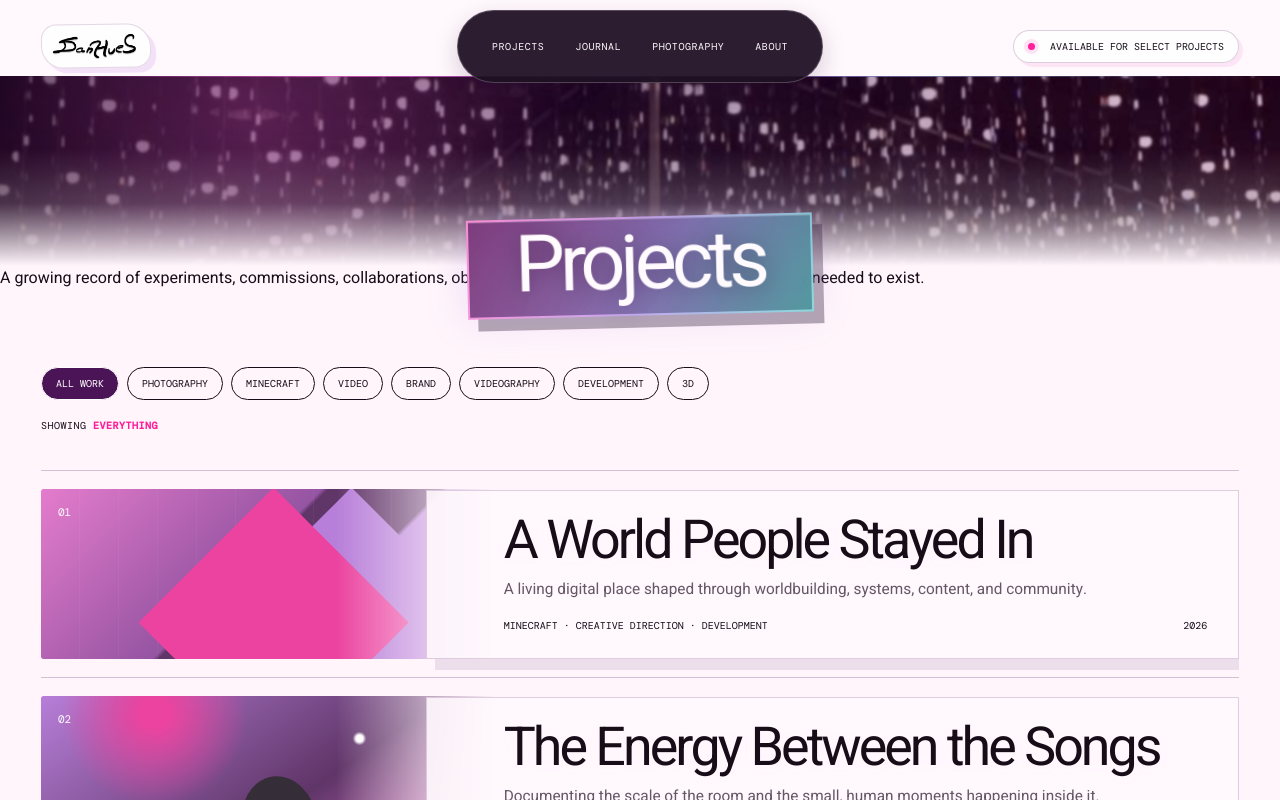
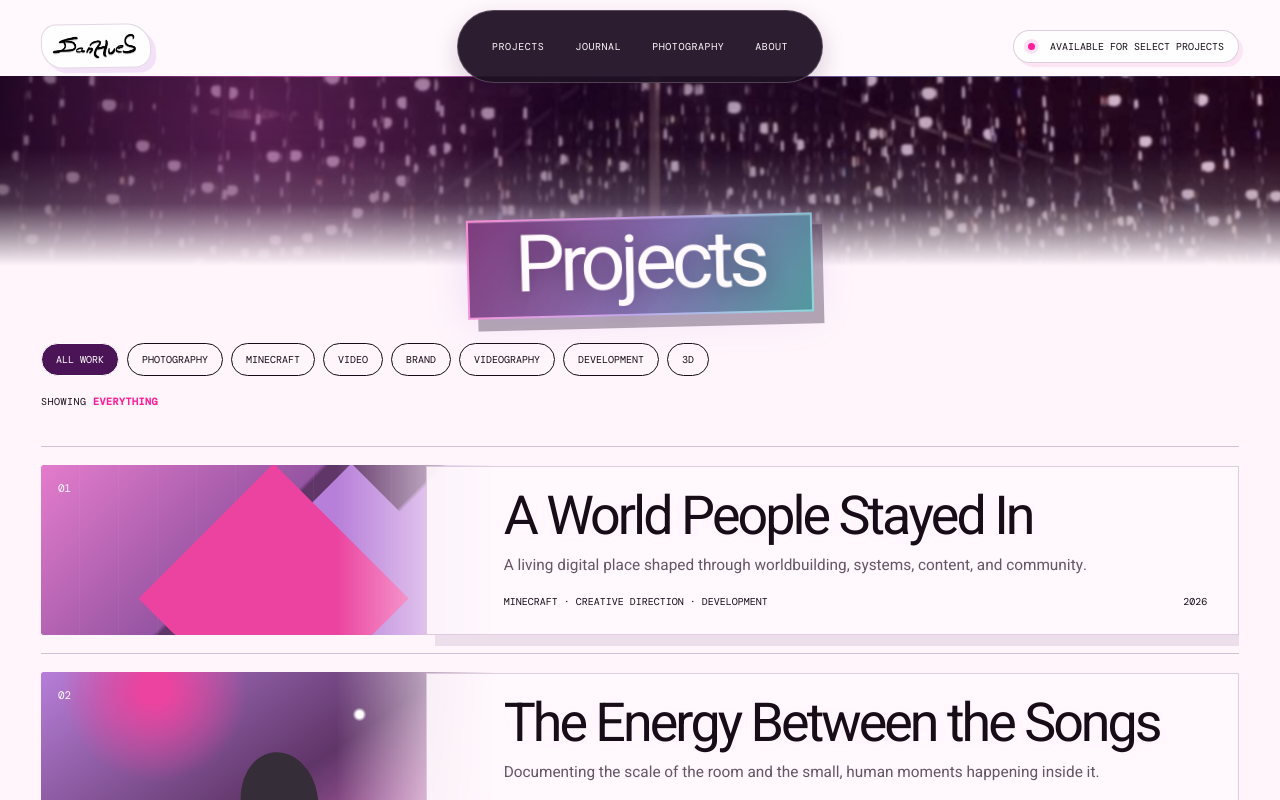
Before and after one commit to DanHues/creative-portfolio, a Next.js app: page /archive in a window 1280 px wide. Shown: the top 800 px of the page. Built offline with nearby package versions, Linux system fonts and the light colour scheme; a web font is replaced by a local one.

Commit message:
Simplify the Projects introduction

```diff
--- a/app/archive/page.tsx
+++ b/app/archive/page.tsx
@@ -12,12 +12,6 @@ export default function Archive() {
     <main>
       <SiteHeader />
       <ProjectHero basePath={basePath} />
-      <section className="archive-lead">
-        <p>
-          A growing record of experiments, commissions, collaborations,
-          obsessions, and things made simply because they needed to exist.
-        </p>
-      </section>
       <Suspense fallback={<section className="archive-grid" />}>
         <ArchiveBrowser basePath={basePath} projects={projects} />
       </Suspense>
```
